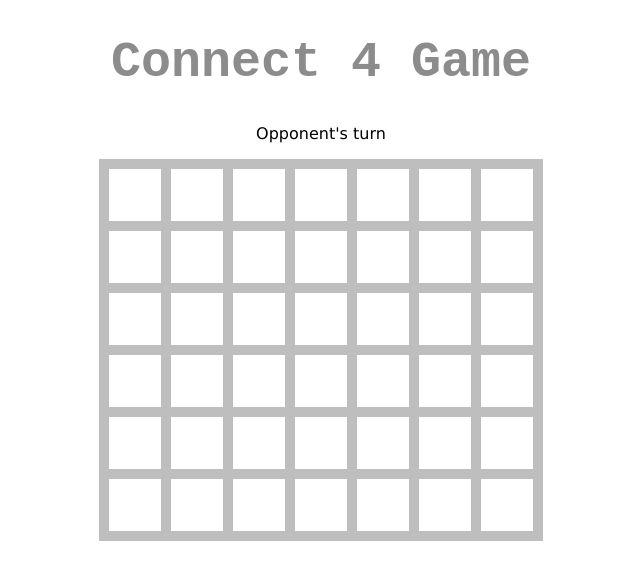
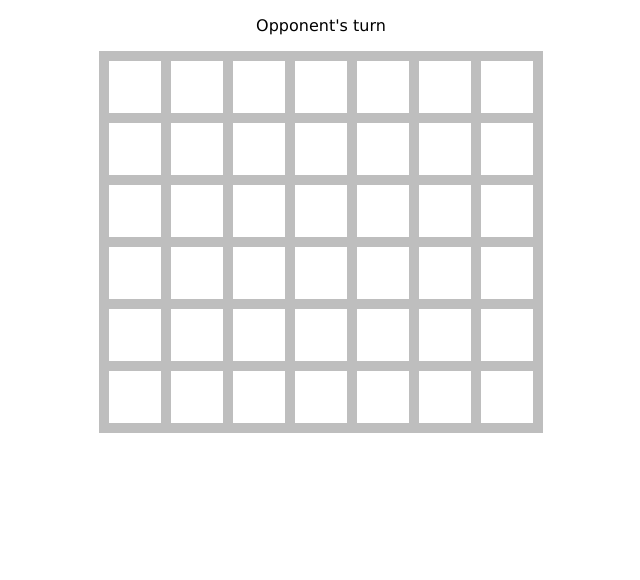
Before and after one commit to LeszekKicior/Connect4TLW, a website: page index.html in a window 1280 px wide. Shown: the whole page, without its empty margins (327-967 px from the left). Drawn offline with Linux system fonts and the light colour scheme.

Commit message:
Minor cleanup

```diff
--- a/Browser.js
+++ b/Browser.js
@@ -1,7 +1,3 @@
-/**     Assignment 3: Connect 4 Game (BROWSER SIDE)
- *              @author Nouman Abbasi
-*/
-
 const ROW_NUM = 6
 const COL_NUM = 7
 
--- a/index.html
+++ b/index.html
@@ -34,7 +34,6 @@
         <script src='vue.js'></script>
     </head>
     <body>
-        <h1>Connect 4 Game</h1>
         <div id='game'></div>
         <script src='Browser.js'></script>
     </body>
```
